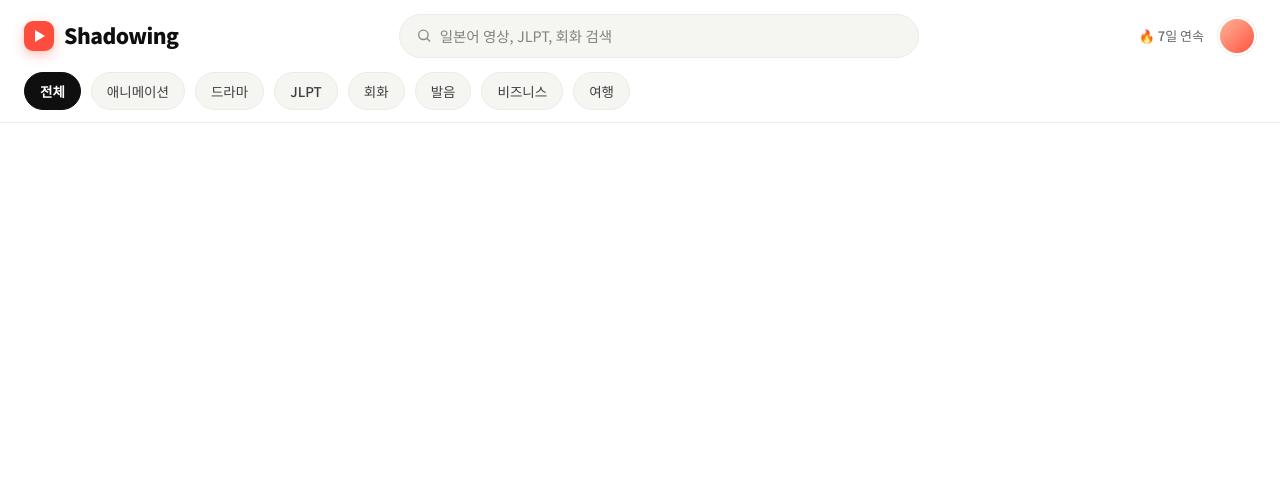
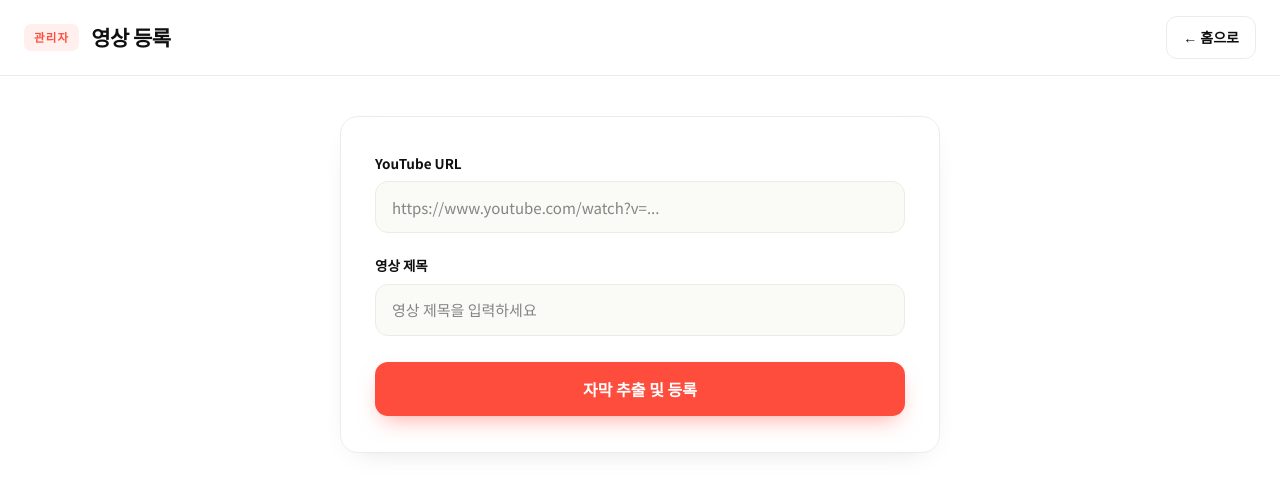
Before and after one commit to chaejongyun77/shadowing-app, a React (Vite) app in the folder frontend/: page /admin in a window 1280 px wide. Shown: the top 492 px of the page. Built offline with nearby package versions, Linux system fonts and the light colour scheme.

Commit message:
feat: 관리자 영상 등록 페이지 구현
- AdminPage: YouTube URL 입력 → 자막 추출/Gemini 가공/DB 저장 파이프라인 UI
  단계별 진행 표시, 완료/실패 상태 처리
- Header: 아바타 클릭 시 /admin 이동
- App: /admin 라우트 추가

```diff
--- a/frontend/src/App.tsx
+++ b/frontend/src/App.tsx
@@ -3,6 +3,8 @@ import { QueryClient, QueryClientProvider } from '@tanstack/react-query'
 import Header from './components/layout/Header'
 import HomePage from './pages/HomePage'
 import StudyPage from './pages/StudyPage'
+import AdminPage from './pages/AdminPage'
+import ScriptEditorPage from './pages/ScriptEditorPage'
 
 const queryClient = new QueryClient()
 
@@ -10,6 +12,10 @@ export default function App() {
   return (
     <QueryClientProvider client={queryClient}>
       <BrowserRouter>
+        <Routes>
+          <Route path="/admin" element={<AdminPage />} />
+          <Route path="/study/:id/edit" element={<ScriptEditorPage />} />
+          <Route path="/*" element={
             <div className="min-h-screen bg-white">
               <Header />
               <Routes>
@@ -17,6 +23,8 @@ export default function App() {
                 <Route path="/study/:id" element={<StudyPage />} />
               </Routes>
             </div>
+          } />
+        </Routes>
       </BrowserRouter>
     </QueryClientProvider>
   )
--- a/frontend/src/components/layout/Header.tsx
+++ b/frontend/src/components/layout/Header.tsx
@@ -34,7 +34,10 @@ export default function Header() {
         {/* 우측 */}
         <div className="shrink-0 flex items-center gap-3.5">
           <span className="text-[13px] text-[#65676b] font-medium">🔥 7일 연속</span>
-          <div className="w-[38px] h-[38px] rounded-full bg-gradient-to-br from-[#ffb199] to-[#ff4d3d] border-2 border-white shadow-[0_0_0_1px_#efefea]" />
+          <div className="w-[38px] h-[38px] rounded-full bg-gradient-to-br from-[#ffb199] to-[#ff4d3d] border-2 border-white shadow-[0_0_0_1px_#efefea] cursor-pointer"
+            onClick={() => navigate('/admin')}
+            title="관리자 페이지"
+          />
         </div>
       </div>
 
--- /dev/null
+++ b/frontend/src/pages/AdminPage.tsx
@@ -0,0 +1,227 @@
+import { useState } from 'react'
+import { useNavigate } from 'react-router-dom'
+import axios from 'axios'
+
+type Status = 'idle' | 'loading' | 'done' | 'error'
+
+interface ImportResult {
+  videoId: number
+  scriptCount: number
+}
+
+const STEPS = [
+  '유튜브 자막 추출 중...',
+  'Gemini AI 가공 중...',
+  'DB 저장 중...',
+]
+const STEPS_DONE = [
+  '유튜브 자막 추출 완료',
+  'Gemini AI 가공 완료',
+  'DB 저장 완료',
+]
+
+// YouTube URL에서 videoId 추출
+function extractVideoId(url: string): string | null {
+  const match = url.match(/[?&]v=([^&#]+)/) || url.match(/youtu\.be\/([^?&#]+)/)
+  return match ? match[1] : null
+}
+
+export default function AdminPage() {
+  const navigate = useNavigate()
+  const [url, setUrl] = useState('')
+  const [title, setTitle] = useState('')
+  const [status, setStatus] = useState<Status>('idle')
+  const [step, setStep] = useState(0)
+  const [result, setResult] = useState<ImportResult | null>(null)
+  const [errorMsg, setErrorMsg] = useState('')
+
+  const handleSubmit = async () => {
+    if (status === 'loading') return
+
+    const videoId = extractVideoId(url)
+    if (!videoId) {
+      setStatus('error')
+      setErrorMsg('올바른 YouTube URL을 입력해주세요.')
+      return
+    }
+    if (!title.trim()) {
+      setStatus('error')
+      setErrorMsg('영상 제목을 입력해주세요.')
+      return
+    }
+
+    setStatus('loading')
+    setStep(0)
+    setResult(null)
+    setErrorMsg('')
+
+    // 단계별 UI 진행 시뮬레이션 (실제 API는 비동기로 처리)
+    const t1 = setTimeout(() => setStep(1), 1200)
+    const t2 = setTimeout(() => setStep(2), 2400)
+
+    try {
+      const res = await axios.post('/api/admin/videos/import', {
+        youtubeVideoId: videoId,
+        title: title.trim(),
+      })
+      clearTimeout(t1)
+      clearTimeout(t2)
+      setStep(3)
+      setResult(res.data.data)
+      setStatus('done')
+    } catch (e: any) {
+      clearTimeout(t1)
+      clearTimeout(t2)
+      setStatus('error')
+      setErrorMsg(e.response?.data?.message ?? '서버 오류가 발생했습니다.')
+    }
+  }
+
+  const handleRetry = () => {
+    setStatus('idle')
+    setStep(0)
+    setResult(null)
+    setErrorMsg('')
+  }
+
+  const isLoading = status === 'loading'
+
+  return (
+    <div className="min-h-screen bg-white">
+      {/* 헤더 */}
+      <header className="sticky top-0 z-30 bg-white/[0.88] backdrop-blur-md border-b border-[#ececE6]">
+        <div className="max-w-[1320px] mx-auto px-6 py-4 flex items-center justify-between">
+          <div className="flex items-center gap-3">
+            <span className="text-[11.5px] font-extrabold tracking-widest text-[#ff4d3d] bg-[#fff0ee] px-[10px] py-[5px] rounded-[7px]">
+              관리자
+            </span>
+            <h1 className="m-0 text-[21px] font-black tracking-tight">영상 등록</h1>
+          </div>
+          <button
+            onClick={() => navigate('/')}
+            className="inline-flex items-center gap-2 text-[#0f0f0f] border border-[#ececE6] bg-white font-semibold text-[14px] px-4 py-2.5 rounded-[11px] cursor-pointer hover:bg-[#faf9f6]"
+          >
+            ← 홈으로
+          </button>
+        </div>
+      </header>
+
+      <main className="max-w-[1320px] mx-auto px-6 pt-10 pb-20">
+        {/* 메인 카드 */}
+        <div className="max-w-[600px] mx-auto bg-white border border-[#ececE6] rounded-[18px] px-[34px] py-[36px] shadow-[0_10px_30px_-18px_rgba(0,0,0,0.18)]">
+
+          {/* URL 입력 */}
+          <div className="mb-[22px]">
+            <label className="block text-[13.5px] font-bold text-[#0f0f0f] mb-2">
+              YouTube URL
+            </label>
+            <input
+              value={url}
+              onChange={(e) => setUrl(e.target.value)}
+              placeholder="https://www.youtube.com/watch?v=..."
+              disabled={isLoading}
+              className="w-full h-[52px] border border-[#ececE6] rounded-[13px] px-4 text-[15px] bg-[#fafaf7] outline-none focus:border-[#ff4d3d] focus:bg-white disabled:opacity-50"
+            />
+          </div>
+
+          {/* 제목 입력 */}
+          <div className="mb-[26px]">
+            <label className="block text-[13.5px] font-bold text-[#0f0f0f] mb-2">
+              영상 제목
+            </label>
+            <input
+              value={title}
+              onChange={(e) => setTitle(e.target.value)}
+              placeholder="영상 제목을 입력하세요"
+              disabled={isLoading}
+              className="w-full h-[52px] border border-[#ececE6] rounded-[13px] px-4 text-[15px] bg-[#fafaf7] outline-none focus:border-[#ff4d3d] focus:bg-white disabled:opacity-50"
+            />
+          </div>
+
+          {/* 등록 버튼 */}
+          <button
+            onClick={handleSubmit}
+            disabled={isLoading}
+            className="w-full h-[54px] flex items-center justify-center gap-[10px] border-none rounded-[13px] font-bold text-[16px] text-white cursor-pointer transition-opacity"
+            style={{
+              background: '#ff4d3d',
+              boxShadow: '0 10px 22px -8px rgba(255,77,61,0.5)',
+              opacity: isLoading ? 0.8 : 1,
+            }}
+          >
+            {isLoading && (
+              <span className="w-[17px] h-[17px] border-[2.5px] border-white/40 border-t-white rounded-full animate-spin" />
+            )}
+            {isLoading ? '처리 중...' : '자막 추출 및 등록'}
+          </button>
+
+          {/* 단계 진행 표시 */}
+          {(isLoading || status === 'done') && (
+            <div className="mt-6 border-t border-[#f0f0ea] pt-[22px] flex flex-col gap-[14px]">
+              {STEPS.map((label, i) => {
+                const done = step > i || status === 'done'
+                const spinning = isLoading && step === i
+                const waiting = !done && !spinning
+                return (
+                  <div key={i} className="flex items-center gap-[13px]">
+                    {/* 아이콘 */}
+                    <div
+                      className="w-[26px] h-[26px] shrink-0 rounded-full flex items-center justify-center"
+                      style={{ background: done ? '#1f8a4c' : spinning ? '#fff0ee' : '#f0f0ea' }}
+                    >
+                      {spinning && (
+                        <span className="w-[15px] h-[15px] border-[2.5px] border-[#ffd2cb] border-t-[#ff4d3d] rounded-full animate-spin" />
+                      )}
+                      {done && <span className="text-white text-[13px] font-black">✓</span>}
+                      {waiting && <span className="text-[12px] font-extrabold text-[#c8c8c1]">{i + 1}</span>}
+                    </div>
+                    {/* 텍스트 */}
+                    <span
+                      className="text-[14.5px]"
+                      style={{
+                        fontWeight: spinning ? 700 : 500,
+                        color: done ? '#1f8a4c' : spinning ? '#0f0f0f' : '#b0b0a9',
+                      }}
+                    >
+                      {done ? STEPS_DONE[i] : label}
+                    </span>
+                  </div>
+                )
+              })}
+            </div>
+          )}
+
+          {/* 완료 */}
+          {status === 'done' && result && (
+            <div className="mt-6 bg-[#e8f7ee] border border-[#bfe9cf] rounded-[14px] p-5">
+              <div className="text-[15.5px] font-extrabold text-[#1f8a4c]">✅ 등록 완료!</div>
+              <div className="text-[14px] text-[#3f6b50] mt-1.5">
+                영상 ID: <b>{result.videoId}</b> · 스크립트 <b>{result.scriptCount}</b>개 추출됨
+              </div>
+              <button
+                onClick={() => navigate(`/study/${result.videoId}`)}
+                className="mt-4 inline-flex items-center gap-2 bg-[#1f8a4c] text-white font-bold text-[14px] px-[18px] py-[11px] rounded-[11px] cursor-pointer border-none"
+              >
+                영상 보러가기 →
+              </button>
+            </div>
+          )}
+
+          {/* 실패 */}
+          {status === 'error' && (
+            <div className="mt-6 bg-[#fff0ee] border border-[#ffccc4] rounded-[14px] p-5">
+              <div className="text-[15.5px] font-extrabold text-[#ff4d3d]">❌ 오류가 발생했습니다</div>
+              <div className="text-[14px] text-[#b23a30] mt-1.5">{errorMsg}</div>
+              <button
+                onClick={handleRetry}
+                className="mt-4 bg-white border border-[#ffccc4] text-[#ff4d3d] font-bold text-[14px] px-[18px] py-[11px] rounded-[11px] cursor-pointer"
+              >
+                다시 시도
+              </button>
+            </div>
+          )}
+        </div>
+      </main>
+    </div>
+  )
+}
```
Lines whose indentation alone changed are shown as unchanged.
